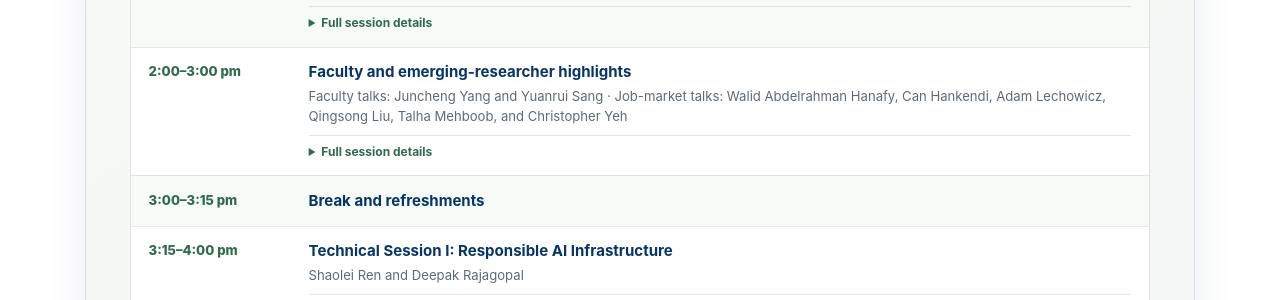
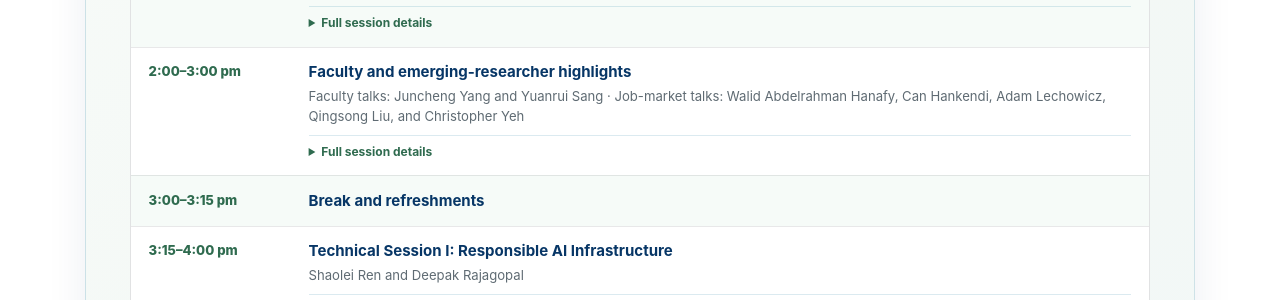
Before and after one commit to umass-solar/umass-solar.github.io, a Jekyll site: the page built from scai-symposium.md, in a window 1280 px wide and 900 px high, scrolled down 4896 px. Shown: the part 172-472 px from the top of the window. Built offline with Jekyll 4.4.1, drawn with Linux system fonts in a browser that asks for light colours.

Commit message:
Update scai-symposium.md

```diff
--- a/scai-symposium.md
+++ b/scai-symposium.md
@@ -2040,7 +2040,7 @@
           <time class="scai-program-time" datetime="2026-09-17T14:00">2:00&ndash;3:00 pm</time>
           <div class="scai-program-session">
             <strong>Faculty and emerging-researcher highlights</strong>
-            <p>Faculty talks: Juncheng Yang and Yuanrui Sang &middot; Job-market talks: Walid Abdelrahman Hanafy, Can Hankendi, Adam Lechowicz, Qingsong Liu, Talha Mehboob, and Christopher Yeh</p>
+            <p>Faculty talks: Juncheng Yang and Yuanrui Sang &middot; Job-market talks: Walid Abdelrahman Hanafy, Can Hankendi, Adam Lechowicz, Qingsong Liu, and Christopher Yeh</p>
             <details class="scai-session-details">
               <summary>Full session details</summary>
               <div class="scai-session-details-panel">
@@ -2073,12 +2073,6 @@
                   <p class="scai-session-description">Modern computing systems must learn and allocate resources under uncertainty while meeting operational constraints. Yet their decisions often have persistent effects: configuration changes take time to settle, admitted workloads occupy capacity and shape future feedback, and repeated use can alter resource performance. These effects violate standard assumptions that feedback is immediate, resources are consumed only once, or system dynamics are fixed. My research develops algorithmic foundations with provable guarantees for such stateful online decision-making and translates them into closed-loop control for AI infrastructure. I will highlight three themes—convergence-aware learning, reusable capacity management, and deterioration-aware allocation—and show how they motivate a future agenda in capacity management for heterogeneous AI clusters, multi-timescale LLM serving, and agentic infrastructure.</p>
                 </div>
                 <div class="scai-session-person">
-                  <strong><a href="https://talhamehboob10.github.io" target="_blank" rel="noopener noreferrer">Talha Mehboob</a></strong>
-                  <span>University of Massachusetts Amherst</span>
-                  <em>Talk: Optimizing the Performance and Efficiency of Distributed Model Training under Resource Constraint</em>
-                  <p class="scai-session-description">This talk explores methods for efficiently distributing large-scale machine learning workloads across geographically dispersed, power-constrained data centers. As foundational models exceed single-site capacities, training infrastructure must adapt to dynamic power availability and heterogeneous network conditions. The presentation outlines systems like PowerTrip and PowerScale which utilize dynamic site selection and hierarchical aggregation to balance aggregate computing power against WAN communication overhead. These frameworks improve efficiency by adjusting synchronization frequencies based on runtime network constraints and cluster topologies. Carbon-aware execution architectures, including EcoLearn, mitigate environmental impacts by aligning workload schedules with time-varying grid carbon intensities. By combining computation-communication overlap with adaptive scheduling, these systems significantly reduce training energy and inference carbon footprints while maintaining strict time-to-accuracy objectives.</p>
-                </div>
-                <div class="scai-session-person">
                   <strong><a href="https://chrisyeh96.github.io" target="_blank" rel="noopener noreferrer">Christopher Yeh</a></strong>
                   <span>Harvard University</span>
                   <em>Talk: Online conformal risk control for energy applications</em>
```
